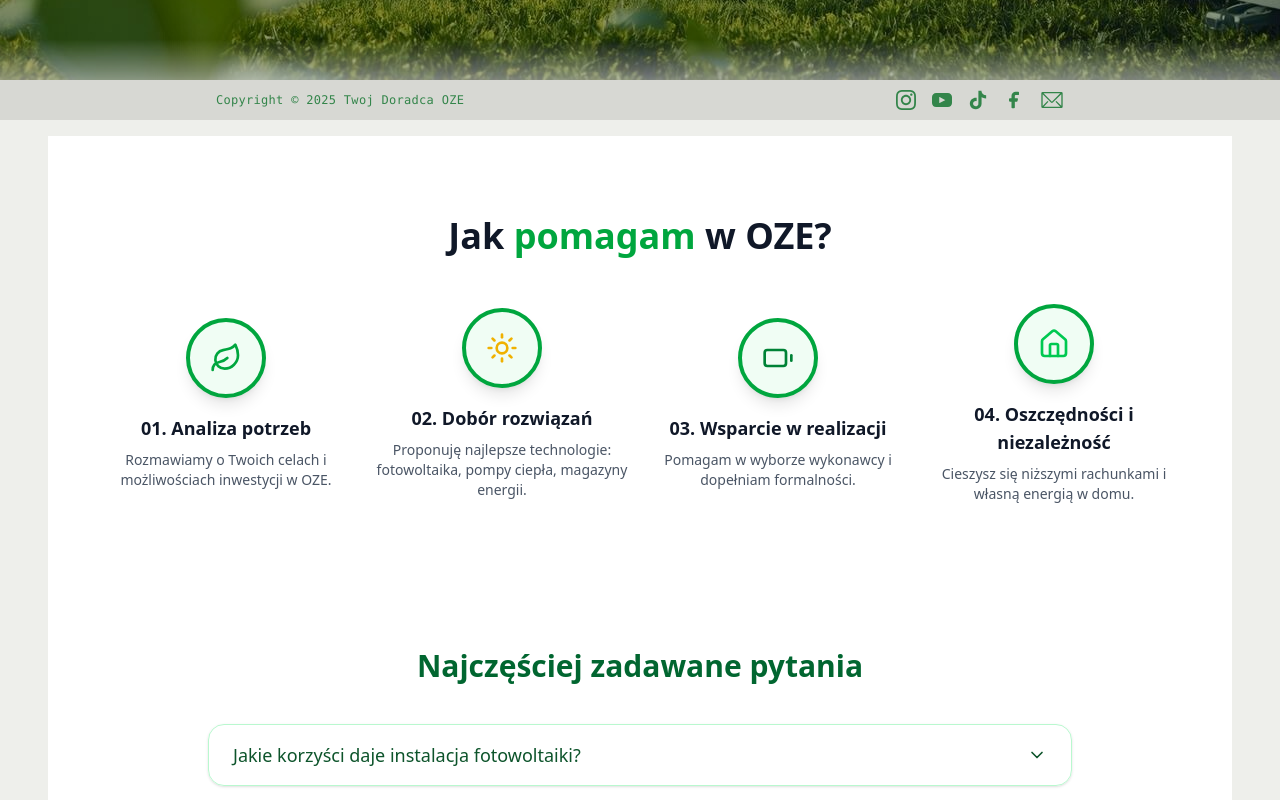
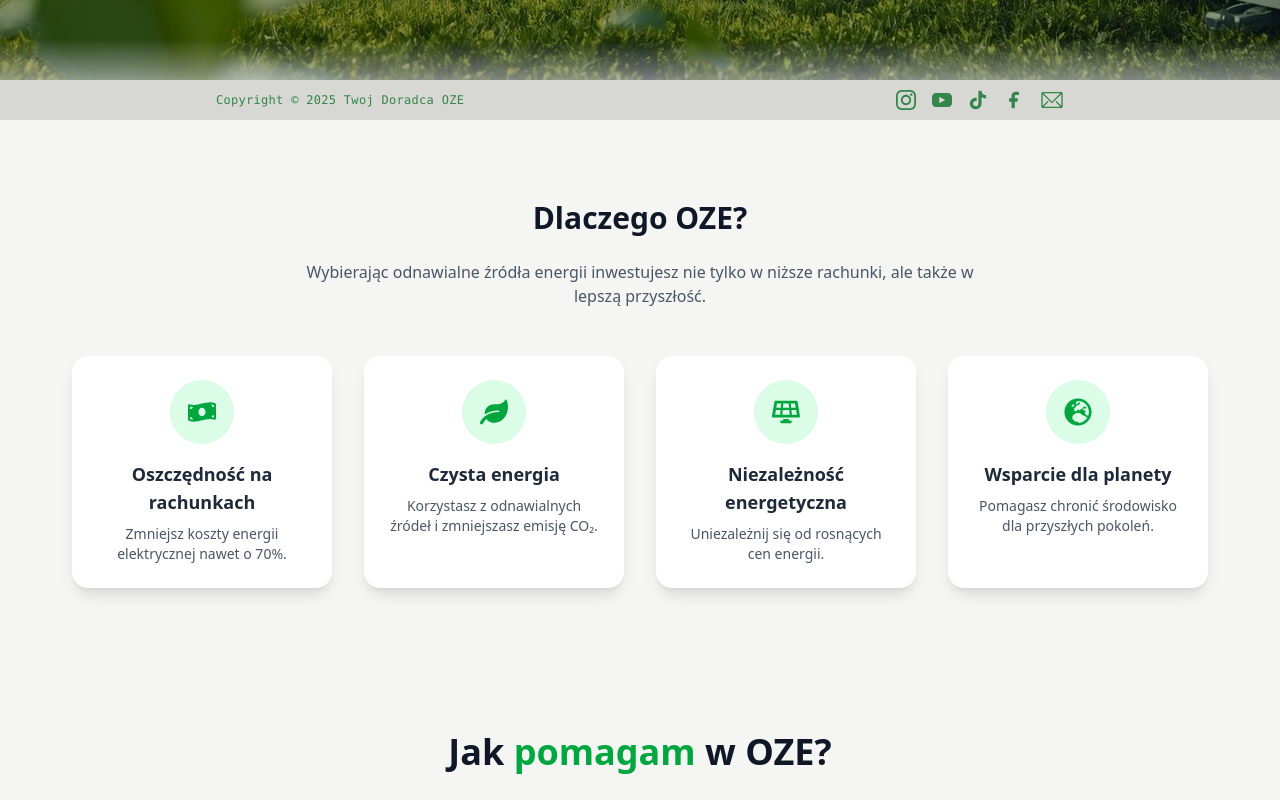
Before and after one commit to Giszta/twoj-doradca, a Next.js app: page / in a window 1280 px wide. Shown: the part 680-1480 px from the top of the page. Built offline with nearby package versions, Linux system fonts and the light colour scheme.

Commit message:
help setion created

```diff
--- a/src/app/components/Faq.tsx
+++ b/src/app/components/Faq.tsx
@@ -44,7 +44,7 @@ export default function FAQ() {
   };
 
   return (
-    <section id="faq" className="bg-white   w-full flex justify-center py-16">
+    <section id="faq" className="bg-stone-100   w-full flex justify-center py-16">
       <div className="w-full max-w-4xl px-4">
         <h2 className="text-3xl font-bold text-center text-green-800 mb-10">
           Najczęściej zadawane pytania
--- a/src/app/components/HelpSection.tsx
+++ b/src/app/components/HelpSection.tsx
@@ -33,7 +33,7 @@ const steps = [
 const HowIHelp: FC = () => {
   return (
     <section id="help"
-    className="py-20 bg-white">
+    className="py-20 bg-stone-100">
       <div className="max-w-6xl mx-auto px-6 text-center">
         <h2 className="text-3xl md:text-4xl font-bold text-gray-900 mb-12">
           Jak <span className="text-green-600">pomagam</span> w OZE?
--- a/src/app/components/Navbar.tsx
+++ b/src/app/components/Navbar.tsx
@@ -7,7 +7,7 @@ import MenuOverlay from "./MenuOverlay";
 // import Logo from "./Logo";
 
 const navbarItem = [
-	{ title: "Dlaczego OZE?", path: "#dlaczego-oze" },
+	{ title: "Dlaczego OZE?", path: "#why-oze" },
 	{ title: "Jak pomagam", path: "#help" },
 	{ title: "O mnie", path: "#o-mnie" },
 	{ title: "Opinie / Realizacje", path: "#opinie" },
--- /dev/null
+++ b/src/app/components/WhySection.tsx
@@ -0,0 +1,55 @@
+"use client";
+
+import { FaLeaf, FaSolarPanel, FaMoneyBillWave, FaGlobeEurope } from "react-icons/fa";
+
+export default function WhyOZE() {
+  const reasons = [
+    {
+      title: "Oszczędność na rachunkach",
+      text: "Zmniejsz koszty energii elektrycznej nawet o 70%.",
+      icon: <FaMoneyBillWave size={28} className="text-green-600" />,
+    },
+    {
+      title: "Czysta energia",
+      text: "Korzystasz z odnawialnych źródeł i zmniejszasz emisję CO₂.",
+      icon: <FaLeaf size={28} className="text-green-600" />,
+    },
+    {
+      title: "Niezależność energetyczna",
+      text: "Uniezależnij się od rosnących cen energii.",
+      icon: <FaSolarPanel size={28} className="text-green-600" />,
+    },
+    {
+      title: "Wsparcie dla planety",
+      text: "Pomagasz chronić środowisko dla przyszłych pokoleń.",
+      icon: <FaGlobeEurope size={28} className="text-green-600" />,
+    },
+  ];
+
+  return (
+    <section id="why-oze" className="bg-stone-100 py-16">
+      <div className="container mx-auto px-6 text-center">
+        <h2 className="text-3xl font-bold text-gray-900 mb-6">Dlaczego OZE?</h2>
+        <p className="text-gray-600 max-w-2xl mx-auto mb-12">
+          Wybierając odnawialne źródła energii inwestujesz nie tylko w niższe rachunki,
+          ale także w lepszą przyszłość.
+        </p>
+
+        <div className="grid grid-cols-1 sm:grid-cols-2 lg:grid-cols-4 gap-8">
+          {reasons.map((reason, index) => (
+            <div
+              key={index}
+              className="bg-white shadow-lg rounded-2xl p-6 flex flex-col items-center hover:shadow-xl transition duration-300"
+            >
+              <div className="w-16 h-16 flex items-center justify-center rounded-full bg-green-100 mb-4">
+                {reason.icon}
+              </div>
+              <h3 className="text-lg font-semibold text-gray-800">{reason.title}</h3>
+              <p className="text-gray-600 text-sm mt-2">{reason.text}</p>
+            </div>
+          ))}
+        </div>
+      </div>
+    </section>
+  );
+}
--- a/src/app/page.tsx
+++ b/src/app/page.tsx
@@ -5,13 +5,15 @@ import Navbar from "./components/Navbar";
 import HeroSection from "./components/HeroSection";
 import FAQ from "./components/Faq";
 import HowWeHelp from "./components/HelpSection";
+import WhyOZE from "./components/WhySection";
 
 export default function Home() {
   return (
-    <main className="bg-(--bg-primary) flex  flex-col mx-auto hide-scrollbar">
+    <main className="bg-stone-100 flex  flex-col mx-auto hide-scrollbar">
       <div className="w-[90%] mx-auto flex items-center justify-between"><Navbar/></div>
       <HeroSection></HeroSection>
       <div className="container  mx-auto px-12 py-4 ">
+        <WhyOZE></WhyOZE>
         <HowWeHelp></HowWeHelp>
         <FAQ></FAQ>
       </div>
```
